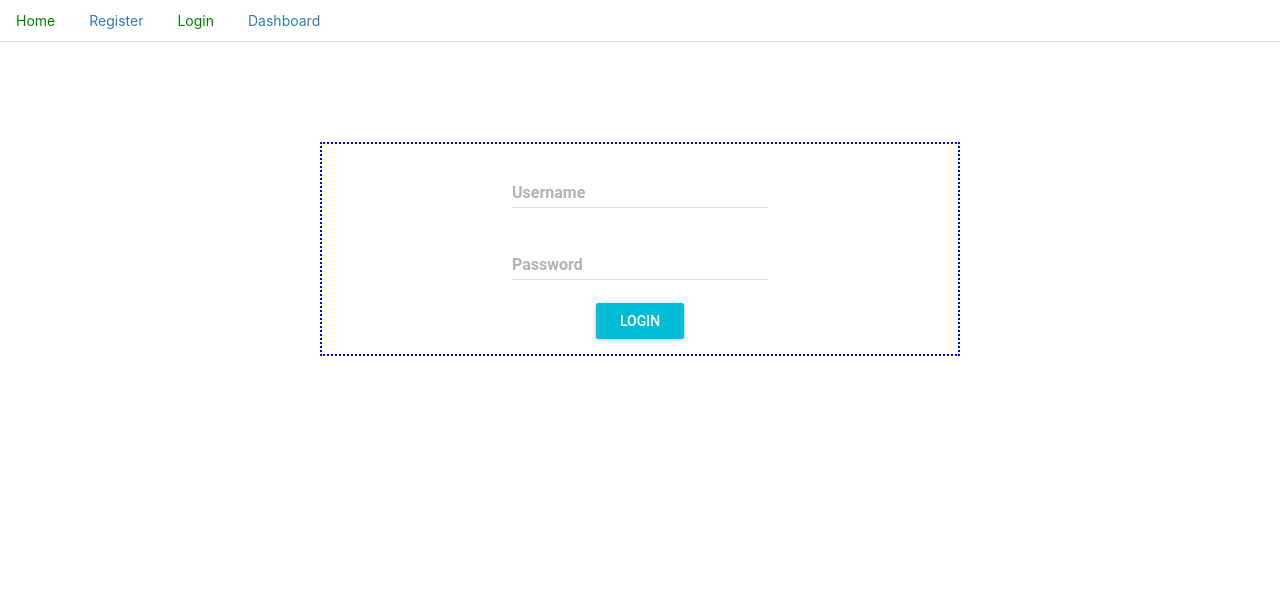
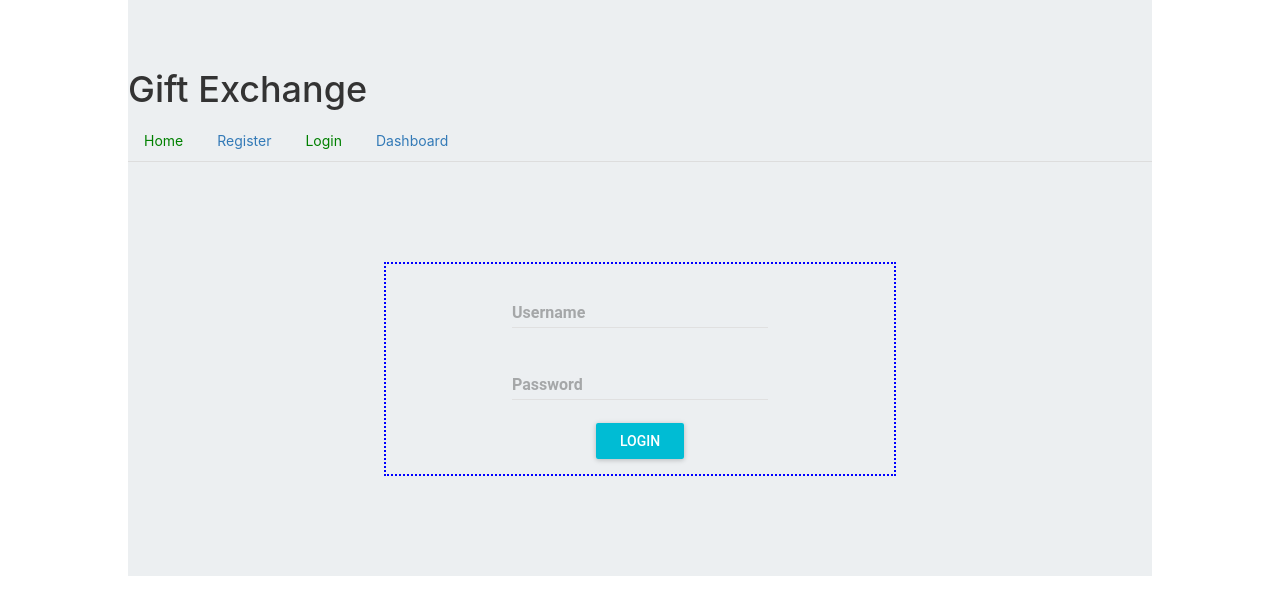
Before and after one commit to BethGmariam/FinalProject, a React (Create React App) app in the folder client/: page /login in a window 1280 px wide. Shown: the top 614 px of the page. Built offline with nearby package versions, Linux system fonts and the light colour scheme.

Commit message:
Header added

```diff
--- a/client/src/App.js
+++ b/client/src/App.js
@@ -1,23 +1,25 @@
 import React from "react";
 import { BrowserRouter as Router, Route} from "react-router-dom";
-// import Wrapper from "./components/Wrapper";
+import Wrapper from "./components/Wrapper";
 import Landing from "./pages/Landing";
 import RegisForm from "./pages/RegisForm";
 import Login from "./pages/Login";
 import Dashboard from "./pages/Dashboard";
 import Nav from "./components/Nav";
+import Header from "./components/Header"
 
 import './App.css'
 
 const App = () => (
   <Router>
-      <div>
+      <Wrapper>
+      <Header>Gift Exchange</Header>
       <Nav />
       <Route exact path="/" component={Landing}/>
       <Route exact path="/registration" component={RegisForm} />
       <Route exact path="/dashboard" component={Dashboard} />
       <Route exact path="/login" component={Login} />
-      </div>
+      </Wrapper>
   </Router>
 );
 
--- a/client/src/components/Header/Header.js
+++ b/client/src/components/Header/Header.js
@@ -0,0 +1,7 @@
+import React from "react";
+
+const Header = props => (
+    <h1>{props.children}</h1>
+)
+
+export default Header
--- a/client/src/components/Header/index.js
+++ b/client/src/components/Header/index.js
@@ -0,0 +1 @@
+export { default } from "./Header";
--- a/client/src/components/Wrapper/Wrapper.css
+++ b/client/src/components/Wrapper/Wrapper.css
@@ -2,9 +2,9 @@
   padding-top: 50px;
   background: #ECEFF1;
   height: 100%;
-  display: flex;
+  /* display: flex; */
   flex-flow: row wrap;
-  padding: 20px;
+  /* padding: 20px; */
   justify-content: space-around;
   align-content: flex-start;
   overflow: auto;
```
